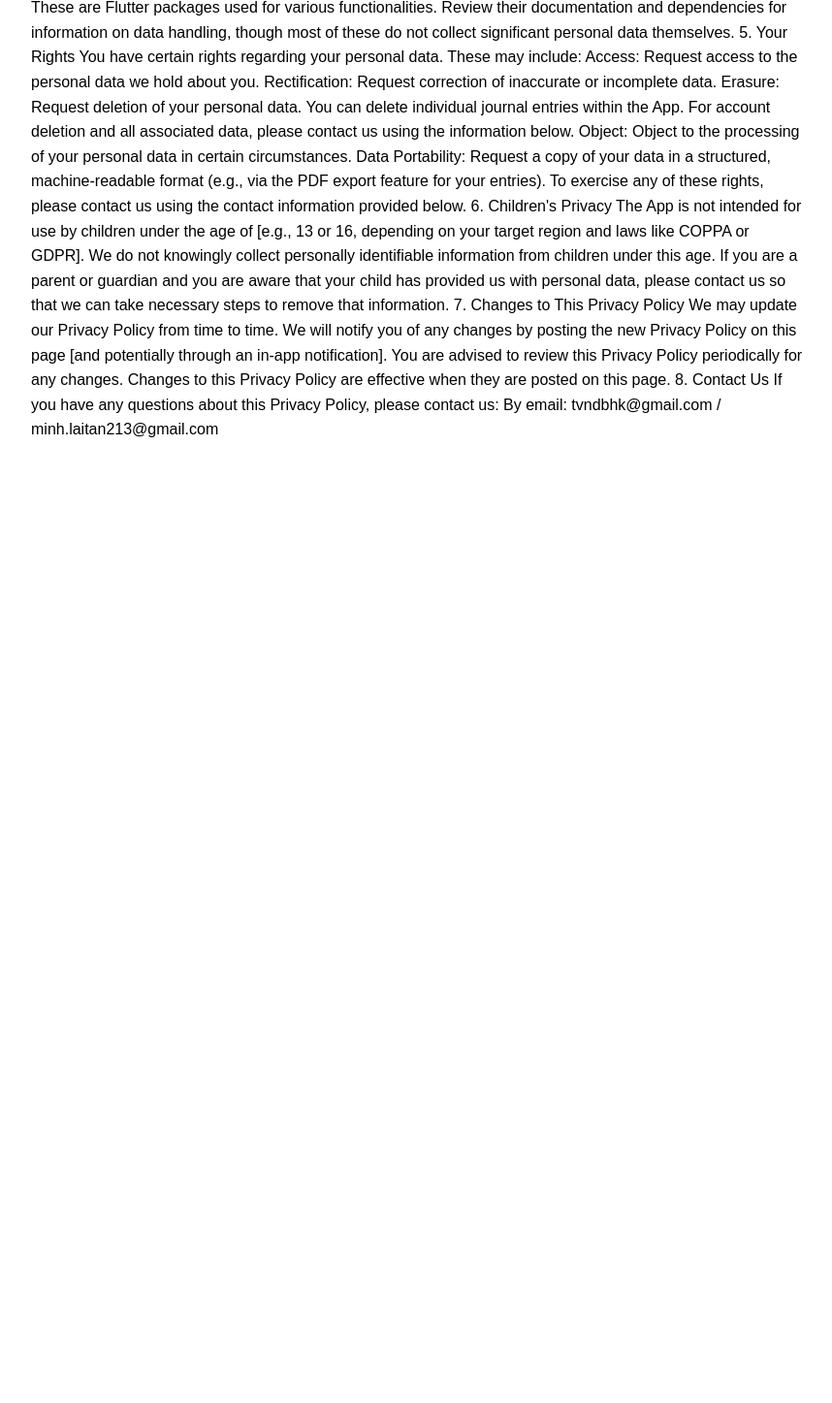
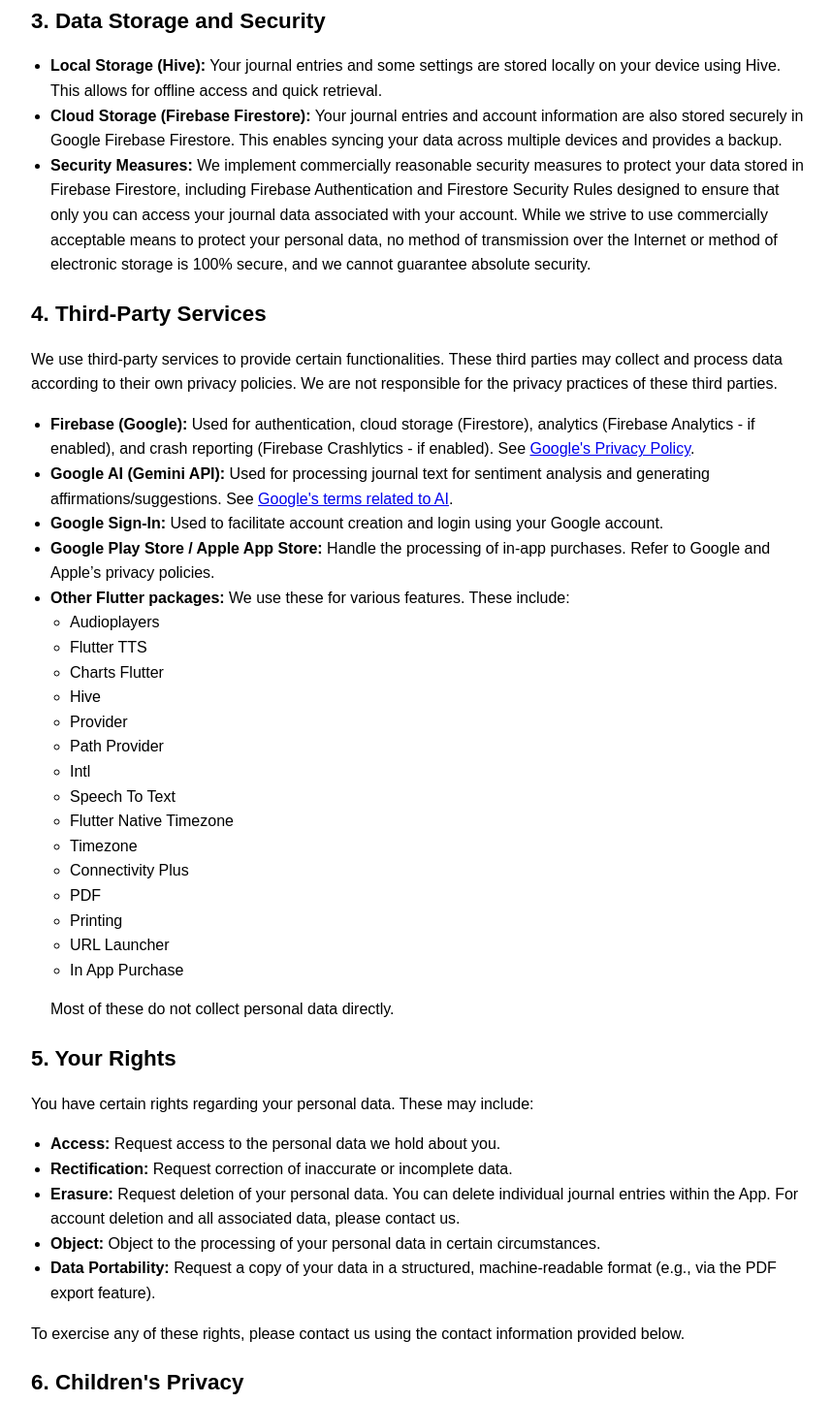
Before and after one commit to 851338/dailymind-policy, a plain HTML site: page index.html in a window 1280 px wide. Shown: the part 1330-2777 px from the top of the page at 97% size, without its empty margins (208-1066 px from the left). Before the commit the page ends 1806 px from the top, so only its background shows below. Drawn offline with Linux system fonts and the light colour scheme.

Commit message:
Update index.html

```diff
--- a/index.html
+++ b/index.html
@@ -1,8 +1,8 @@
 <!DOCTYPE html>
 <html lang="en">
 <head>
-    <meta charset="UTF-8">
-    <meta name="viewport" content="width=device-width, initial-scale=1.0">
+  <meta charset="UTF-8" />
+  <meta name="viewport" content="width=device-width, initial-scale=1.0" />
   <title>DailyMind Privacy Policy</title>
   <style>
     body {
@@ -20,56 +20,97 @@
     h2 { font-size: 1.4em; margin-top: 20px; }
     h3 { font-size: 1.2em; margin-top: 15px; }
     p { margin-bottom: 15px; }
-        ul { margin-bottom: 15px; }
+    ul { margin-bottom: 15px; padding-left: 20px; }
     strong { font-weight: bold; }
   </style>
 </head>
 <body>
-    Privacy Policy for DailyMind
-Last updated: June 25, 2025
-This Privacy Policy describes how DailyMind ("we," "us," or "our") collects, uses, and protects your personal data when you use the DailyMind mobile application (the "App"). Your privacy is important to us, and we are committed to being transparent about our practices.
-1. Information We Collect
-We collect information to provide and improve the App's features and your experience. The types of information we collect depend on how you use the App:
-Account Information: When you create an account, we collect information you provide, such as your email address, display name, and profile picture (if you sign up using Google). We also receive and store your unique Firebase User ID (UID) which is used to identify your account and data.
-Journal Entry Data: When you create journal entries, we collect the text content you write, the timestamp of the entry, the mood value you select, and any AI-generated sentiment analysis results associated with the entry.
-Mood Data: When you track your mood, we collect the mood value you select and the associated timestamp.
-Usage Data: We may collect information about how you access and use the App, such as the features you use, the frequency and duration of your sessions, and interactions with different parts of the App. This is typically collected through third-party analytics services like Firebase Analytics.
-Device Information: We may collect information about the device you use to access the App, including the device model, operating system, app version, and unique device identifiers. This helps us with compatibility and troubleshooting.
-In-App Purchase Information: If you make a premium purchase, transaction details are handled by Google Play Store or Apple App Store. We receive confirmation of your purchase status to unlock premium features but do not directly process or store your payment card information. We may store your purchase history or entitlement status in your account data (e.g., in Firestore).
-2. How We Use Your Information
-We use the information we collect primarily to:
-Provide and maintain the App's functionality: This includes allowing you to create, save, edit, and view your journal entries and mood data; syncing your data across your devices; providing the Pomodoro timer and calm zone features; and ensuring the App operates correctly.
-Personalize your experience: We use your journal entry data, including text and mood, to provide personalized insights such as mood trends, AI sentiment analysis results, and AI-generated affirmations and suggestions.
-Improve and optimize the App: We use usage data to understand how the App is used, identify areas for improvement, and fix bugs.
-Communicate with you: We may use your account information to respond to your inquiries or provide important updates about the App.
-Process transactions: We use information to process your in-app purchases and manage your premium access.
-Crucially, regarding your Journal Entry Data: The content of your journal entries (text, mood, sentiment) is treated as private personal data. It is used solely to provide the core journaling features, analytics, and AI-powered insights within the App for your personal benefit. We do not access, read, or use the content of your journal entries for marketing purposes, share them with advertisers, or make them publicly available.
-3. Data Storage and Security
-Local Storage (Hive): Your journal entries and some settings are stored locally on your device using Hive. This allows for offline access and quick retrieval.
-Cloud Storage (Firebase Firestore): Your journal entries and account information are also stored securely in Google Firebase Firestore. This enables syncing your data across multiple devices and provides a backup.
-Security Measures: We implement commercially reasonable security measures to protect your data stored in Firebase Firestore, including Firebase Authentication and Firestore Security Rules designed to ensure that only you can access your journal data associated with your account. While we strive to use commercially acceptable means to protect your personal data, no method of transmission over the Internet or method of electronic storage is 100% secure, and we cannot guarantee absolute security.
-4. Third-Party Services
-We use third-party services to provide certain functionalities. These third parties may collect and process data according to their own privacy policies. We are not responsible for the privacy practices of these third parties.
-Firebase (Google): Used for authentication, cloud storage (Firestore), analytics (Firebase Analytics - if enabled), and crash reporting (Firebase Crashlytics - if enabled). See Google's Privacy Policy: https://policies.google.com/privacy
-Google AI (Gemini API): Used for processing journal text for sentiment analysis and generating affirmations/suggestions. The text is sent to this API for processing. See Google's terms related to AI: https://policies.google.com/terms/service-terms (Find relevant sections on AI/Machine Learning).
-Google Sign-In (Google): Used to facilitate account creation and login using your Google account. See Google's Privacy Policy.
-Google Play Store / Apple App Store: Handle the processing of in-app purchases. Refer to Google Play's and Apple App Store's privacy policies for details on how they handle payment information.
-Audioplayers / Flutter TTS / Charts Flutter / Hive / Provider / Path Provider / Intl / Speech To Text / Flutter Native Timezone / Timezone / Connectivity Plus / PDF / Printing / URL Launcher / In App Purchase: These are Flutter packages used for various functionalities. Review their documentation and dependencies for information on data handling, though most of these do not collect significant personal data themselves.
-5. Your Rights
-You have certain rights regarding your personal data. These may include:
-Access: Request access to the personal data we hold about you.
-Rectification: Request correction of inaccurate or incomplete data.
-Erasure: Request deletion of your personal data. You can delete individual journal entries within the App. For account deletion and all associated data, please contact us using the information below.
-Object: Object to the processing of your personal data in certain circumstances.
-Data Portability: Request a copy of your data in a structured, machine-readable format (e.g., via the PDF export feature for your entries).
-To exercise any of these rights, please contact us using the contact information provided below.
-6. Children's Privacy
-The App is not intended for use by children under the age of [e.g., 13 or 16, depending on your target region and laws like COPPA or GDPR]. We do not knowingly collect personally identifiable information from children under this age. If you are a parent or guardian and you are aware that your child has provided us with personal data, please contact us so that we can take necessary steps to remove that information.
-7. Changes to This Privacy Policy
-We may update our Privacy Policy from time to time. We will notify you of any changes by posting the new Privacy Policy on this page [and potentially through an in-app notification]. You are advised to review this Privacy Policy periodically for any changes. Changes to this Privacy Policy are effective when they are posted on this page.
-8. Contact Us
-If you have any questions about this Privacy Policy, please contact us:
-By email: tvndbhk@gmail.com / minh.laitan213@gmail.com
+
+  <h1>Privacy Policy for DailyMind</h1>
+  <p><strong>Last updated:</strong> June 25, 2025</p>
+  <p>This Privacy Policy describes how DailyMind ("we," "us," or "our") collects, uses, and protects your personal data when you use the DailyMind mobile application (the "App"). Your privacy is important to us, and we are committed to being transparent about our practices.</p>
+
+  <h2>1. Information We Collect</h2>
+  <p>We collect information to provide and improve the App's features and your experience. The types of information we collect depend on how you use the App:</p>
+  <ul>
+    <li><strong>Account Information:</strong> When you create an account, we collect information you provide, such as your email address, display name, and profile picture (if you sign up using Google). We also receive and store your unique Firebase User ID (UID) which is used to identify your account and data.</li>
+    <li><strong>Journal Entry Data:</strong> When you create journal entries, we collect the text content you write, the timestamp of the entry, the mood value you select, and any AI-generated sentiment analysis results associated with the entry.</li>
+    <li><strong>Mood Data:</strong> When you track your mood, we collect the mood value you select and the associated timestamp.</li>
+    <li><strong>Usage Data:</strong> We may collect information about how you access and use the App, such as the features you use, the frequency and duration of your sessions, and interactions with different parts of the App. This is typically collected through third-party analytics services like Firebase Analytics.</li>
+    <li><strong>Device Information:</strong> We may collect information about the device you use to access the App, including the device model, operating system, app version, and unique device identifiers. This helps us with compatibility and troubleshooting.</li>
+    <li><strong>In-App Purchase Information:</strong> If you make a premium purchase, transaction details are handled by Google Play Store or Apple App Store. We receive confirmation of your purchase status to unlock premium features but do not directly process or store your payment card information. We may store your purchase history or entitlement status in your account data (e.g., in Firestore).</li>
+  </ul>
+
+  <h2>2. How We Use Your Information</h2>
+  <p>We use the information we collect primarily to:</p>
+  <ul>
+    <li><strong>Provide and maintain the App's functionality:</strong> This includes allowing you to create, save, edit, and view your journal entries and mood data; syncing your data across your devices; providing the Pomodoro timer and calm zone features; and ensuring the App operates correctly.</li>
+    <li><strong>Personalize your experience:</strong> We use your journal entry data, including text and mood, to provide personalized insights such as mood trends, AI sentiment analysis results, and AI-generated affirmations and suggestions.</li>
+    <li><strong>Improve and optimize the App:</strong> We use usage data to understand how the App is used, identify areas for improvement, and fix bugs.</li>
+    <li><strong>Communicate with you:</strong> We may use your account information to respond to your inquiries or provide important updates about the App.</li>
+    <li><strong>Process transactions:</strong> We use information to process your in-app purchases and manage your premium access.</li>
+  </ul>
+  <p><strong>Crucially, regarding your Journal Entry Data:</strong> The content of your journal entries (text, mood, sentiment) is treated as private personal data. It is used solely to provide the core journaling features, analytics, and AI-powered insights within the App for your personal benefit. We do not access, read, or use the content of your journal entries for marketing purposes, share them with advertisers, or make them publicly available.</p>
+
+  <h2>3. Data Storage and Security</h2>
+  <ul>
+    <li><strong>Local Storage (Hive):</strong> Your journal entries and some settings are stored locally on your device using Hive. This allows for offline access and quick retrieval.</li>
+    <li><strong>Cloud Storage (Firebase Firestore):</strong> Your journal entries and account information are also stored securely in Google Firebase Firestore. This enables syncing your data across multiple devices and provides a backup.</li>
+    <li><strong>Security Measures:</strong> We implement commercially reasonable security measures to protect your data stored in Firebase Firestore, including Firebase Authentication and Firestore Security Rules designed to ensure that only you can access your journal data associated with your account. While we strive to use commercially acceptable means to protect your personal data, no method of transmission over the Internet or method of electronic storage is 100% secure, and we cannot guarantee absolute security.</li>
+  </ul>
+
+  <h2>4. Third-Party Services</h2>
+  <p>We use third-party services to provide certain functionalities. These third parties may collect and process data according to their own privacy policies. We are not responsible for the privacy practices of these third parties.</p>
+  <ul>
+    <li><strong>Firebase (Google):</strong> Used for authentication, cloud storage (Firestore), analytics (Firebase Analytics - if enabled), and crash reporting (Firebase Crashlytics - if enabled). See <a href="https://policies.google.com/privacy" target="_blank">Google's Privacy Policy</a>.</li>
+    <li><strong>Google AI (Gemini API):</strong> Used for processing journal text for sentiment analysis and generating affirmations/suggestions. See <a href="https://policies.google.com/terms/service-terms" target="_blank">Google's terms related to AI</a>.</li>
+    <li><strong>Google Sign-In:</strong> Used to facilitate account creation and login using your Google account.</li>
+    <li><strong>Google Play Store / Apple App Store:</strong> Handle the processing of in-app purchases. Refer to Google and Apple’s privacy policies.</li>
+    <li><strong>Other Flutter packages:</strong> We use these for various features. These include:
+      <ul>
+        <li>Audioplayers</li>
+        <li>Flutter TTS</li>
+        <li>Charts Flutter</li>
+        <li>Hive</li>
+        <li>Provider</li>
+        <li>Path Provider</li>
+        <li>Intl</li>
+        <li>Speech To Text</li>
+        <li>Flutter Native Timezone</li>
+        <li>Timezone</li>
+        <li>Connectivity Plus</li>
+        <li>PDF</li>
+        <li>Printing</li>
+        <li>URL Launcher</li>
+        <li>In App Purchase</li>
+      </ul>
+      Most of these do not collect personal data directly.
+    </li>
+  </ul>
+
+  <h2>5. Your Rights</h2>
+  <p>You have certain rights regarding your personal data. These may include:</p>
+  <ul>
+    <li><strong>Access:</strong> Request access to the personal data we hold about you.</li>
+    <li><strong>Rectification:</strong> Request correction of inaccurate or incomplete data.</li>
+    <li><strong>Erasure:</strong> Request deletion of your personal data. You can delete individual journal entries within the App. For account deletion and all associated data, please contact us.</li>
+    <li><strong>Object:</strong> Object to the processing of your personal data in certain circumstances.</li>
+    <li><strong>Data Portability:</strong> Request a copy of your data in a structured, machine-readable format (e.g., via the PDF export feature).</li>
+  </ul>
+  <p>To exercise any of these rights, please contact us using the contact information provided below.</p>
+
+  <h2>6. Children's Privacy</h2>
+  <p>The App is not intended for use by children under the age of 13 or 16 (depending on applicable laws). We do not knowingly collect personally identifiable information from children under this age. If you are a parent or guardian and believe your child has provided us with personal data, please contact us so that we can delete it.</p>
+
+  <h2>7. Changes to This Privacy Policy</h2>
+  <p>We may update our Privacy Policy from time to time. We will notify you of any changes by posting the new Privacy Policy on this page and potentially through an in-app notification. You are advised to review this Privacy Policy periodically for any changes. Changes are effective when posted.</p>
+
+  <h2>8. Contact Us</h2>
+  <p>If you have any questions about this Privacy Policy, please contact us:</p>
+  <ul>
+    <li>By email: <a href="mailto:tvndbhk@gmail.com">tvndbhk@gmail.com</a></li>
+    <li>Or: <a href="mailto:minh.laitan213@gmail.com">minh.laitan213@gmail.com</a></li>
+  </ul>
 
 </body>
 </html>
```
Lines whose indentation alone changed are shown as unchanged.
